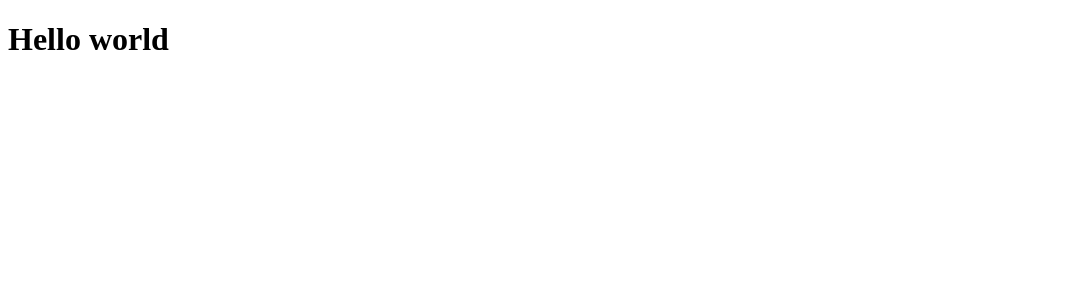
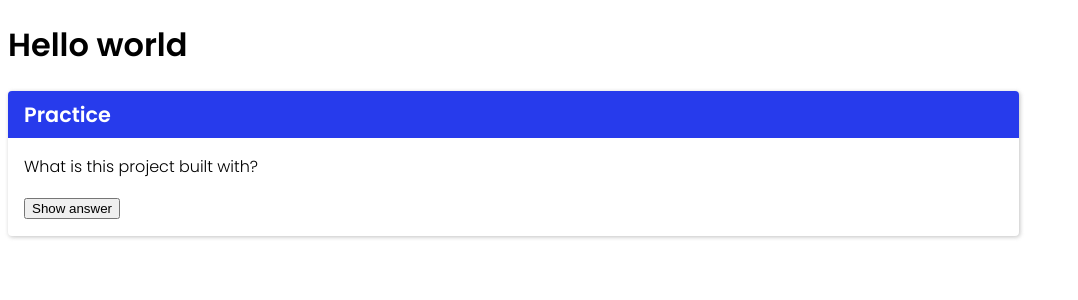
Before and after one commit to kmsolomon/flash-cards, a React (Vite) app: page / in a window 1280 px wide. Shown: the top 300 px of the page, without its empty margins (0-1078 px from the left). Built offline with nearby package versions, Linux system fonts and the light colour scheme; the HTML template or start-up script is replaced by a standard one.

Commit message:
FlashCard component initial setup

```diff
--- a/index.html
+++ b/index.html
@@ -3,6 +3,12 @@
   <head>
     <meta charset="UTF-8" />
     <link rel="icon" type="image/svg+xml" href="/favicon.svg" />
+    <link rel="preconnect" href="https://fonts.googleapis.com" />
+    <link rel="preconnect" href="https://fonts.gstatic.com" crossorigin />
+    <link
+      href="https://fonts.googleapis.com/css2?family=Poppins:wght@300;600&display=swap"
+      rel="stylesheet"
+    />
     <meta name="viewport" content="width=device-width, initial-scale=1.0" />
     <title>React Typescript App</title>
   </head>
--- a/src/App.tsx
+++ b/src/App.tsx
@@ -1,7 +1,19 @@
+import "./main.css";
+
+import FlashCard from "./components/FlashCard/FlashCard";
+import { FlashCardType } from "./types";
+
 function App() {
+  const testCard: FlashCardType = {
+    id: "1234a",
+    question: "What is this project built with?",
+    answer: "React!",
+  };
+
   return (
     <>
       <h1>Hello world</h1>
+      <FlashCard setTitle="Practice" card={testCard} />
     </>
   );
 }
--- /dev/null
+++ b/src/components/FlashCard/FlashCard.css
@@ -0,0 +1,44 @@
+.flash-card {
+  width: 80%;
+  perspective: 100vw;
+}
+
+.flash-card-inner {
+  position: relative;
+  width: 100%;
+  transition: transform 0.5s ease-in-out;
+  transform-style: preserve-3d;
+  display: flex;
+  align-items: stretch;
+}
+
+.flash-card.with-answer .flash-card-inner {
+  transform: rotateY(180deg);
+}
+
+.header {
+  background-color: #273bec;
+  color: #fff;
+  font-weight: 600;
+  font-size: 1.3rem;
+  margin: 0 -1rem;
+  padding: 0.5rem 1rem;
+  border-radius: var(--border-radius) var(--border-radius) 0 0;
+}
+
+.question,
+.answer {
+  background-color: #fff;
+  position: absolute;
+  padding: 0 1rem 1rem 1rem;
+  width: 100%;
+  -moz-backface-visibility: hidden;
+  -webkit-backface-visibility: hidden;
+  backface-visibility: hidden;
+  border-radius: var(--border-radius);
+  box-shadow: 1px 1px 4px 0px rgba(173, 173, 173, 0.75);
+}
+
+.answer {
+  transform: rotateY(180deg);
+}
--- /dev/null
+++ b/src/components/FlashCard/FlashCard.tsx
@@ -0,0 +1,48 @@
+import "./FlashCard.css";
+
+import { useState } from "react";
+
+import { FlashCardType } from "@/types";
+
+interface CardProps {
+  setTitle: string;
+  card: FlashCardType;
+}
+
+function FlashCard({ setTitle, card }: CardProps) {
+  const [showAnswer, setShowAnswer] = useState<boolean>(false);
+
+  return (
+    <div
+      className={`flash-card${showAnswer ? " with-answer" : ""}`}
+      data-testid="card"
+    >
+      <div className="flash-card-inner">
+        <div className="question" data-testid="question">
+          <div className="header">{setTitle}</div>
+          <p>{card.question}</p>
+          <button
+            className="btn primary"
+            type="button"
+            onClick={() => setShowAnswer(true)}
+          >
+            Show answer
+          </button>
+        </div>
+        <div className="answer" data-testid="answer">
+          <div className="header">{setTitle}</div>
+          <p>{card.answer}</p>
+          <button
+            className="btn primary"
+            type="button"
+            onClick={() => setShowAnswer(false)}
+          >
+            Show question
+          </button>
+        </div>
+      </div>
+    </div>
+  );
+}
+
+export default FlashCard;
--- /dev/null
+++ b/src/main.css
@@ -0,0 +1,13 @@
+*,
+::before,
+::after {
+  box-sizing: border-box;
+}
+
+:root {
+  --border-radius: 4px;
+}
+
+body {
+  font-family: "Poppins", Arial, sans-serif;
+}
--- /dev/null
+++ b/src/types.ts
@@ -0,0 +1,14 @@
+export interface FlashCardType {
+  id: string;
+  question: string;
+  answer: string;
+  createdBy?: string;
+}
+
+export interface CardList {
+  id: string;
+  title: string;
+  description?: string;
+  cards: number[];
+  createdBy?: string;
+}
--- a/tsconfig.eslint.json
+++ b/tsconfig.eslint.json
@@ -8,7 +8,8 @@
     "tests/e2e",
     "playwright.config.ts",
     "vite.config.ts",
-    "vitest.config.ts"
+    "vitest.config.ts",
+    "vitest.setup.ts"
   ],
   "exclude": ["node_modules", "**/dist"]
 }
--- a/vitest.config.ts
+++ b/vitest.config.ts
@@ -5,7 +5,7 @@ export default defineConfig({
   test: {
     globals: true,
     environment: "jsdom",
-    // setupFiles: "./src/test/setup.ts",
+    setupFiles: "./vitest.setup.ts",
     // globalSetup: "./src/test/globals.ts",
     exclude: [...configDefaults.exclude, "**/e2e/*"],
     css: false,
--- /dev/null
+++ b/vitest.setup.ts
@@ -0,0 +1 @@
+import "@testing-library/jest-dom";
```
Also changed, not shown: tsconfig.json (+7 -1 lines), 1 other file (tests, documents, lock files or other folders).
